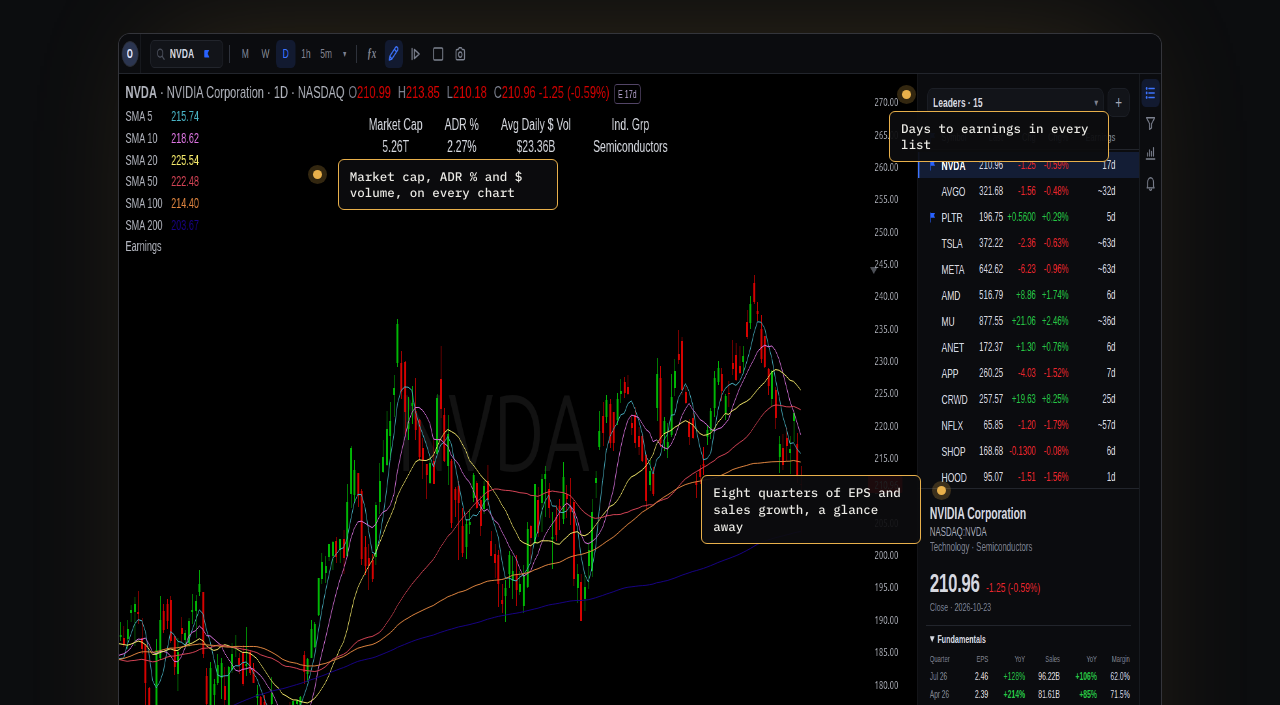
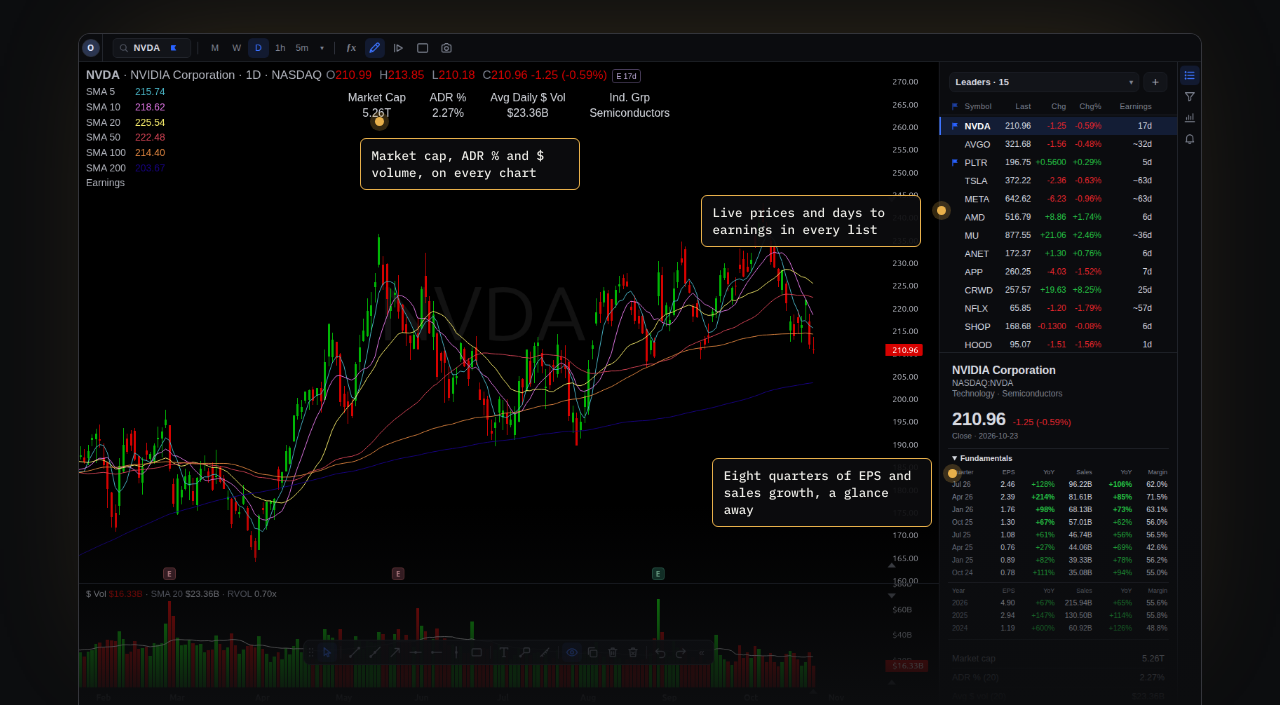
Before and after one commit to alx-kap/momo-charts, a plain HTML site: page docs/index.html in a window 1280 px wide. Shown: the part 573-1278 px from the top of the page. Drawn offline with Linux system fonts and the light colour scheme.

Commit message:
Sync from momo-scan 202df53

```diff
--- a/docs/index.html
+++ b/docs/index.html
@@ -102,7 +102,7 @@
     font: 400 17px/1.6 var(--sans); -webkit-font-smoothing: antialiased;
   }
   a { color: inherit; }
-  img { max-width: 100%; display: block; }
+  img { max-width: 100%; height: auto; display: block; }
   ::selection { background: var(--amber); color: var(--bg); }
   .wrap { max-width: var(--wrap); margin: 0 auto; padding: 0 28px; }
   .mono { font-family: var(--mono); }
@@ -167,7 +167,7 @@
   .fine { margin-top: 16px; font-size: 13.5px; color: var(--ink-3); }
 
   .shot-frame {
-    margin-top: 72px; position: relative; border-radius: 12px 12px 0 0; overflow: hidden;
+    margin: 72px 0 0; position: relative; border-radius: 12px 12px 0 0; overflow: hidden;
     border: 1px solid var(--line-2); border-bottom: 0;
     box-shadow: 0 -30px 120px -40px rgba(232, 176, 75, .18);
   }
@@ -184,9 +184,9 @@
     content: ""; position: absolute; width: 9px; height: 9px; border-radius: 50%;
     background: var(--amber); box-shadow: 0 0 0 5px rgba(232, 176, 75, .22);
   }
-  .callout.c1 { left: 21%; top: 13%; } .callout.c1::before { left: -26px; top: 10px; }
-  .callout.c2 { right: 23%; top: 46%; } .callout.c2::before { right: -26px; top: 10px; }
-  .callout.c3 { right: 5%; top: 8%; } .callout.c3::before { left: 12px; top: -22px; }
+  .callout.c1 { left: 25%; top: 15.5%; } .callout.c1::before { left: 14px; top: -22px; }
+  .callout.c2 { right: 24%; top: 63%; } .callout.c2::before { right: -26px; top: 10px; }
+  .callout.c3 { right: 25%; top: 24%; } .callout.c3::before { right: -26px; top: 10px; }
 
   /* ---------- facts ---------- */
   .facts { border-top: 1px solid var(--line); border-bottom: 1px solid var(--line); background: var(--bg-2); }
@@ -423,12 +423,12 @@
       </div>
     </div>
 
-    <figure class="shot-frame reveal" style="margin-bottom:0">
+    <figure class="shot-frame reveal">
       <img src="screenshots/hero.png" width="1600" height="960"
         alt="momo charts showing an NVDA daily candlestick chart with 5, 10, 20, 50, 100 and 200-day moving averages, earnings markers and dollar volume, beside a Leaders watchlist with live prices and days to earnings, and NVIDIA's quarterly EPS and sales growth">
       <div class="callout c1">Market cap, ADR % and $ volume, on every chart</div>
       <div class="callout c2">Eight quarters of EPS and sales growth, a glance away</div>
-      <div class="callout c3">Days to earnings in every list</div>
+      <div class="callout c3">Live prices and days to earnings in every list</div>
     </figure>
   </div>
 </header>
```
